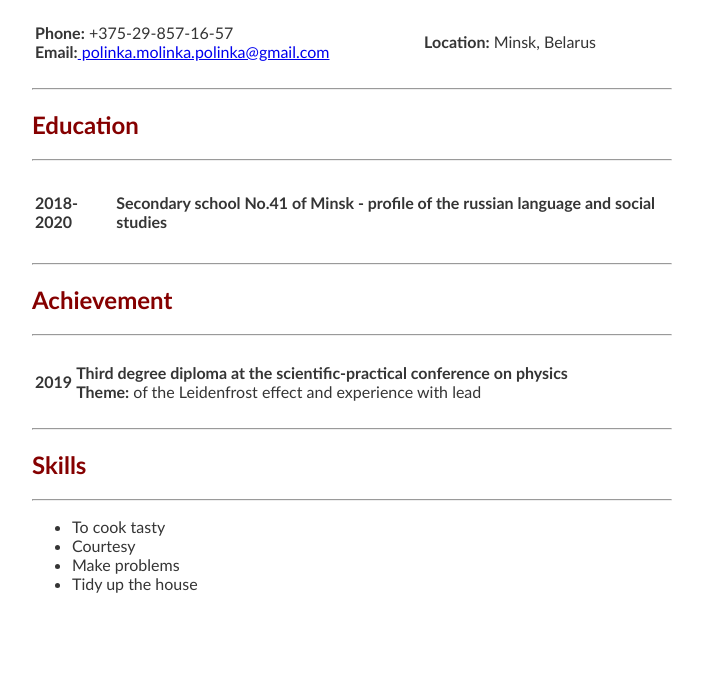
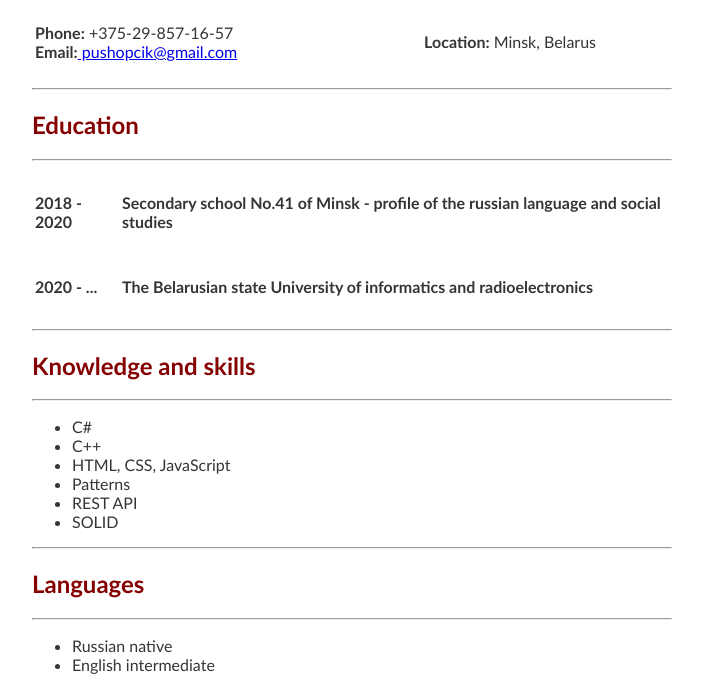
Before and after one commit to PolinaUschopchik/TMS-Uschopchik-CV, a plain HTML site: page index.html in a window 1280 px wide. Shown: the part 127-817 px from the top of the page, without its empty margins (288-991 px from the left). Drawn offline with Linux system fonts and the light colour scheme.

Commit message:
update cv

```diff
--- a/index.html
+++ b/index.html
@@ -9,7 +9,7 @@
     <body>
         <header>
             <h1>Polina Uschopchik</h1>
-            <h2>No one so far, but soon I will be someone</h2>
+            <h2>Full-stack .Net developer</h2>
         </header>
         <main>
             <table>
@@ -17,7 +17,7 @@
                     <td width="69%">
                         <p>
                             <strong>Phone:</strong> +375-29-857-16-57<br>
-                            <strong>Email:</strong><a href="mailto: aslamov.yura@gmail.com"> polinka.molinka.polinka@gmail.com</a><br>
+                            <strong>Email:</strong><a href="pushopcik@gmail.com"> pushopcik@gmail.com</a><br>
                         </p>
                     </td>
                     <td width="69%">
@@ -33,32 +33,37 @@
             <hr>
             <table>
                 <tr>
-                    <td class="left"><h4>2018-2020</h4></td>
+                    <td class="left"><h4>2018 - 2020</h4></td>
                     <td>
                         <h4>Secondary school No.41 of Minsk - profile of the russian language and social studies</h4>
                     </td>
                 </tr>
-            </table>
-            <hr>
-            <h2>Achievement</h2>
-            <hr>
-            <table>
                 <tr>
-                    <td class="left"><h4>2019</h4></td>
+                    <td class="left"><h4>2020 - ...</h4></td>
                     <td>
-                        <p><strong>Third degree diploma at the scientific-practical conference on physics</strong><br>
-                        <strong>Theme:</strong> of the Leidenfrost effect and experience with lead</p>
+                        <h4>The Belarusian state University of informatics and radioelectronics</h4>
                     </td>
                 </tr>
             </table>
+
             <hr>
-            <h2>Skills</h2>
+            <h2>Knowledge and skills</h2>
             <hr>
             <ul>
-                <li>To cook tasty</li>
-                <li>Courtesy</li>
-                <li>Make problems</li>
-                <li>Tidy up the house</li>
+                <li>C#</li>
+                <li>C++</li>
+                <li>HTML, CSS, JavaScript</li>
+                <li>Patterns</li>
+                <li>REST API</li>
+                <li>SOLID</li>
+            </ul>
+
+            <hr>
+            <h2>Languages</h2>
+            <hr>
+            <ul>
+                <li>Russian native</li>
+                <li>English intermediate</li>
             </ul>
         </main>
     </body>
```
